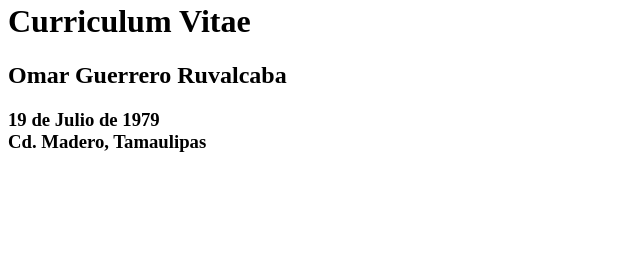
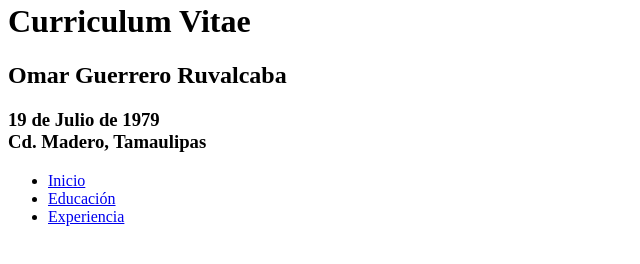
Before and after one commit to OgroCODE/FundamentosHTML-EvaluacionFinal, a plain HTML site: page index.html in a window 1280 px wide. Shown: the part 70-334 px from the top of the page, without its empty margins (0-640 px from the left). Drawn offline with Linux system fonts and the light colour scheme.

Commit message:
Menu de Navegación
Agregando los enlaces requeridos en el proyecto de evaluación, dentro
de una lista desordenada.

```diff
--- a/index.html
+++ b/index.html
@@ -24,7 +24,17 @@
 	</header>
 
 	<nav>
-
+		<ul>
+			<li>
+				<a href="index.html">Inicio</a>
+			</li>
+			<li>
+				<a href="educacion.html">Educación</a>
+			</li>
+			<li>
+				<a href="experiencia.html">Experiencia</a>
+			</li>
+		</ul>
 	</nav>
 
 	<section>
```
